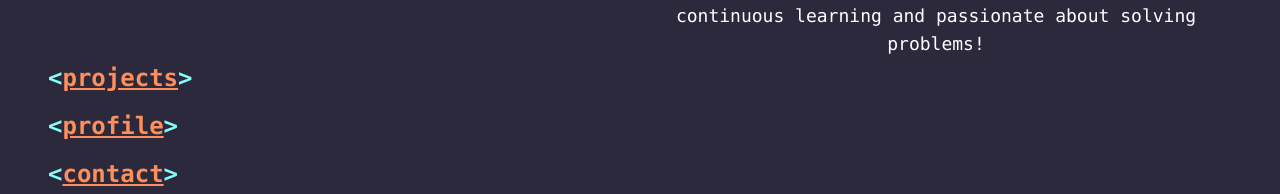
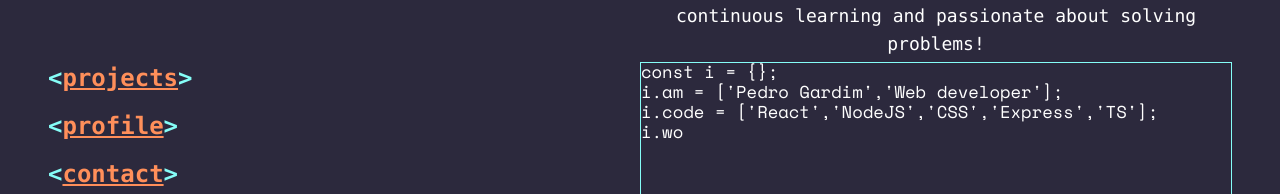
Before and after one commit to pedrogardim/portfolio-next, a Next.js app: page / in a window 1280 px wide. Shown: the part 413-607 px from the top of the page. Built offline with nearby package versions, Linux system fonts and the light colour scheme.

Commit message:
feat: autowrittingcode component

```diff
--- a/app/page.tsx
+++ b/app/page.tsx
@@ -1,5 +1,6 @@
 import Image from "next/image";
 import TagStyledText from "../components/ui/TagStyledText";
+import AutoWrittingCode from "../components/home/AutoWrittingCode";
 
 export default function Home() {
   return (
@@ -42,7 +43,9 @@ export default function Home() {
             passionate about solving problems!
           </p>
         </div>
-        <div></div>
+        <div className="border border-secondary overflow-hiden">
+          <AutoWrittingCode />
+        </div>
       </div>
     </main>
   );
--- /dev/null
+++ b/components/home/AutoWrittingCode.tsx
@@ -0,0 +1,69 @@
+"use client";
+import { useEffect, useRef, useState } from "react";
+import SyntaxHighlighter from "react-syntax-highlighter";
+import { spaceMono } from "../../utils/fonts";
+
+const code = `const i = {};
+i.am = ['Pedro Gardim','Web developer'];
+i.code = ['React','NodeJS','CSS','Express','TS'];
+i.workWith = ['Github','Jira','Agile','Scrum'];
+i.aspireTo = 'Work on a dynamic and vibrant company!';
+i.speak = ['English','Spanish','Portuguese'];
+i.love = ['Challenges','Family','Music','Videogames'];
+`;
+
+const longestLine = Math.max(
+  ...code.split(/\r?\n|\r|\n/g).map((line) => line.length)
+);
+
+export default function AutoWrittingCode() {
+  const [letterCounter, setLetterCounter] = useState(0);
+  const [textFontSize, setTextFontSize] = useState(0);
+  const parentRef = useRef<HTMLDivElement | null>(null);
+
+  const updateFontFize = () =>
+    setTextFontSize(
+      ((parentRef.current?.offsetWidth || 0) / longestLine) * 1.58
+    );
+
+  useEffect(() => {
+    const interval = setInterval(() => {
+      setLetterCounter((p) => {
+        if (p === code.length) {
+          clearInterval(interval);
+        }
+        return p + 1;
+      });
+    }, 50);
+
+    return () => {
+      clearInterval(interval);
+    };
+  }, []);
+
+  useEffect(() => {
+    updateFontFize();
+    window.addEventListener("resize", updateFontFize);
+    return () => window.removeEventListener("resize", updateFontFize);
+  }, []);
+
+  return (
+    <div ref={parentRef}>
+      <SyntaxHighlighter
+        language="typescript"
+        useInlineStyles={false}
+        customStyle={{
+          background: "transparent",
+          color: "white",
+          ...spaceMono.style,
+          fontSize: textFontSize,
+          lineHeight: 1,
+        }}
+        PreTag={"span"}
+        CodeTag={"span"}
+      >
+        {code.slice(0, letterCounter)}
+      </SyntaxHighlighter>
+    </div>
+  );
+}
```
